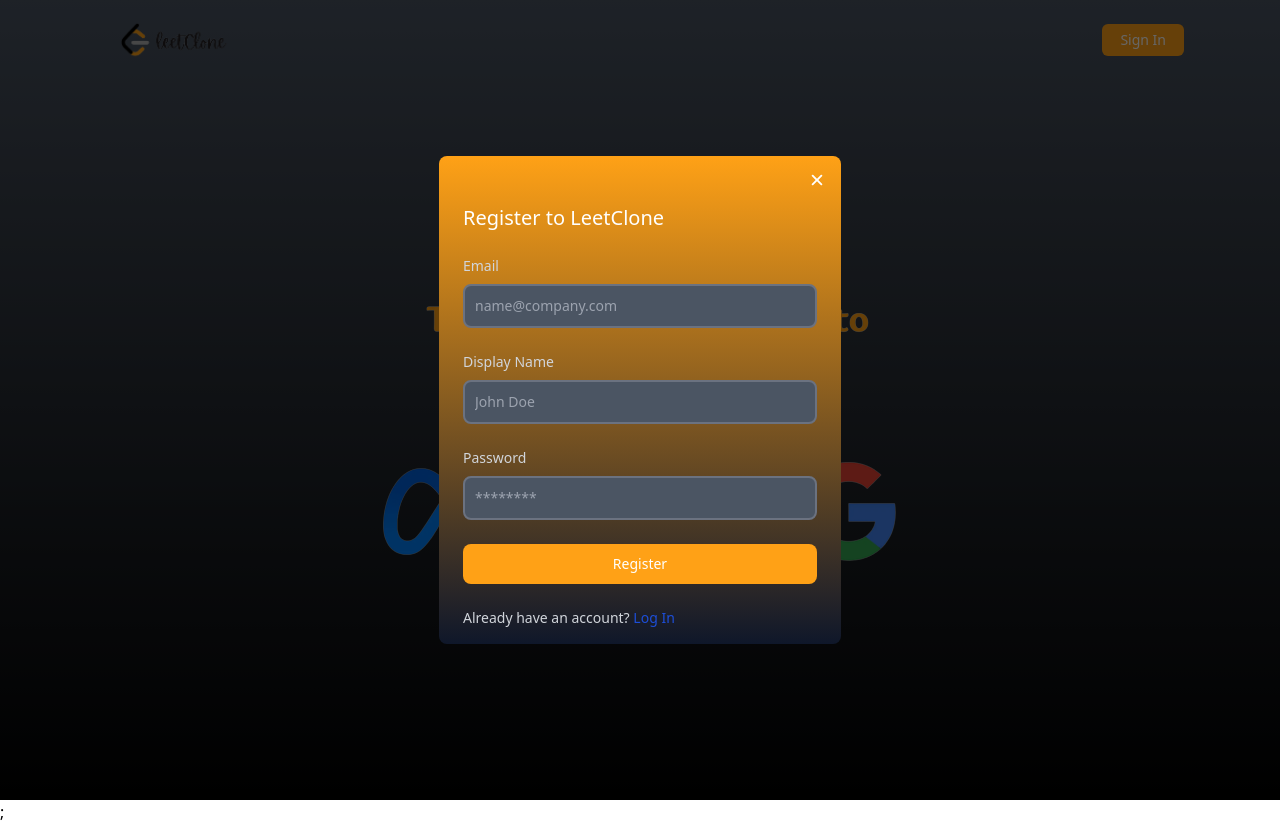
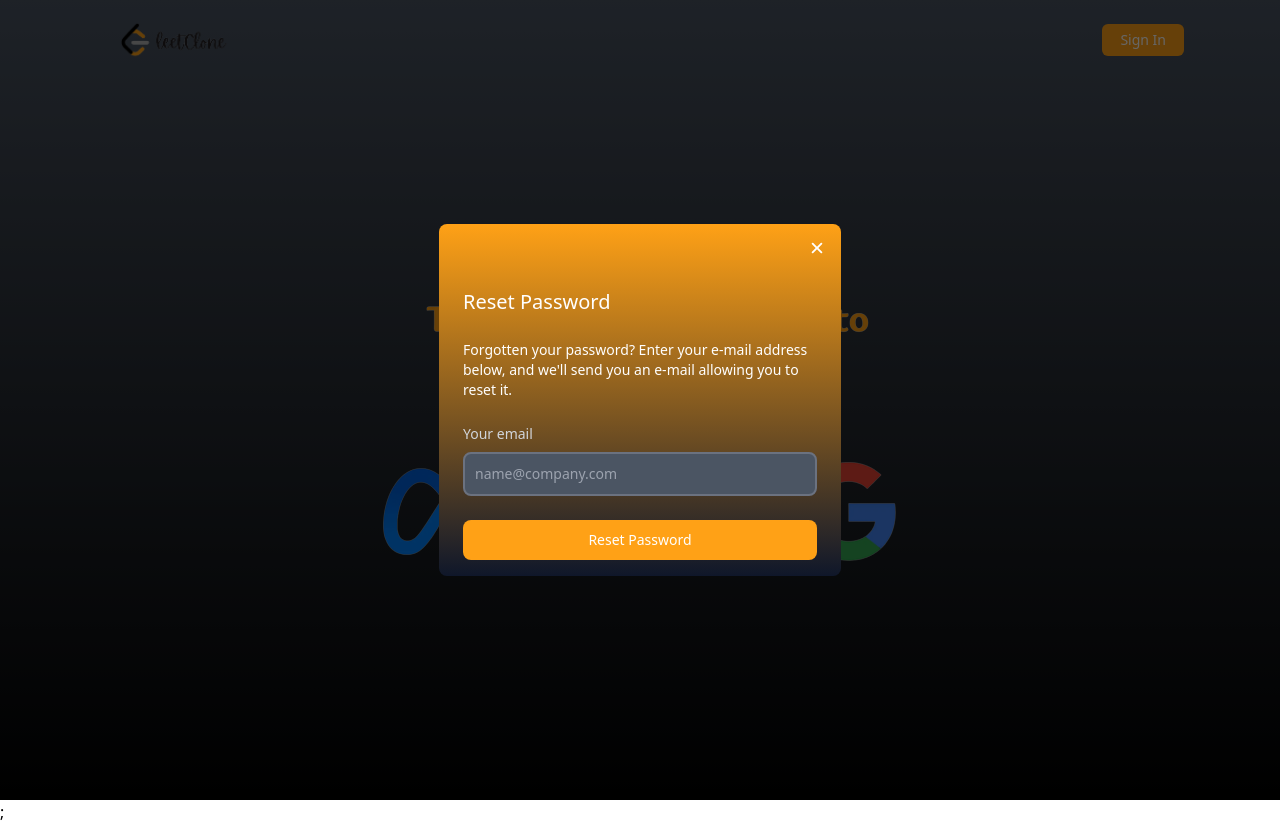
Before and after one commit to 1shakti/nextjs-blog, a Next.js app: page /auth in a window 1280 px wide. Built offline with nearby package versions, Linux system fonts and the light colour scheme.

Commit message:
reset password ui

```diff
--- a/src/components/Modals/AuthModal.tsx
+++ b/src/components/Modals/AuthModal.tsx
@@ -2,6 +2,7 @@
 import { IoClose } from "react-icons/io5";
 import Login from "./Login";
 import SignUp from "./SignUp";
+import ResetPassword from "./ResetPassword";
 
 type AuthModalProps = {};
 
@@ -18,7 +19,7 @@
 								<IoClose className="h-5 w-5" />
 							</button>
 						</div>
-						<SignUp />
+						<ResetPassword />
 					</div>
 				</div>
 			</div>
--- a/src/components/Modals/ResetPassword.tsx
+++ b/src/components/Modals/ResetPassword.tsx
@@ -0,0 +1,26 @@
+import React, { FC } from 'react';
+
+type ResetPasswordProps = {
+
+};
+
+const ResetPassword:FC<ResetPasswordProps> = () => {
+
+    return (
+        <form className='space-y-6 px-6 py-4'>
+            <h3 className='text-white font-medium text-xl'>Reset Password</h3>
+            <p className='text-sm text-white'>Forgotten your password? Enter your e-mail address below, and we&apos;ll send you an e-mail allowing you to reset it.</p>
+            <div>
+                <label className='block text-gray-300 text-sm pb-2 font-medium'>Your email</label>
+                <input type="email" name='email' id="email"
+                className='w-full sm:text-sm text-white bg-gray-600 rounded-lg p-2.5 outline-none border-2 border-gray-500 focus:border-blue-500 placeholder-gray-400'
+                placeholder='name@company.com'
+                />
+            </div>
+            <button className='w-full text-center text-white font-medium text-sm px-3 py-2.5 rounded-lg bg-brand-orange hover:bg-brand-orange-s focus:ring-blue-300 focus:ring-4'>
+                Reset Password
+            </button>
+        </form>
+    )
+}
+export default ResetPassword;
```
